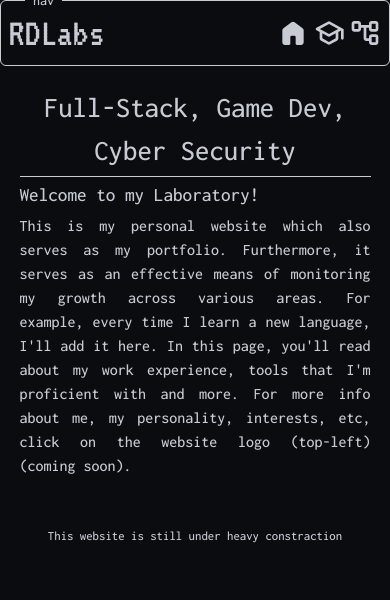
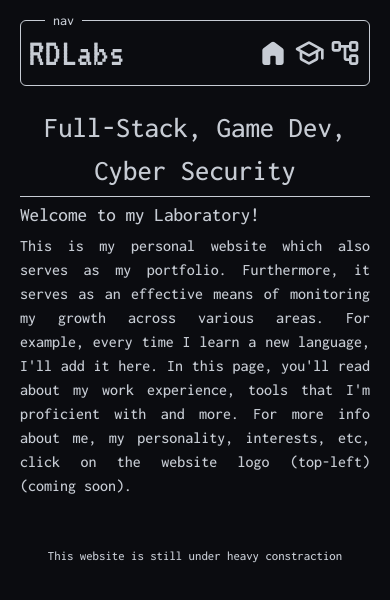
Before and after one commit to RDlabz/RD, a Next.js app: page / in a window 390 px wide. Shown: the top 600 px of the page. Built offline with nearby package versions, Linux system fonts and the light colour scheme.

Commit message:
Window manager

```diff
--- a/src/app/layout.tsx
+++ b/src/app/layout.tsx
@@ -3,7 +3,7 @@ import "@/styles/globals.css";
 import Header from "@/components/Header";
 import LoadingScreen from "@/components/LoadingScreen";
 import { VT323, Share_Tech_Mono, Inconsolata } from "next/font/google";
-import Window from "@/components/Window";
+import WindowManager from "@/components/WindowManager";
 
 const pixel = VT323({
   subsets: ["latin"],
@@ -70,12 +70,9 @@ export default async function RootLayout({
         className={`${pixel.variable} ${tech.variable} ${body.variable} antialiased bg-rd-base`}
       >
         <LoadingScreen>
-          <Window title="nav">
-            <Header />
-          </Window>
-          <main>
+          <WindowManager header={<Header />}>
             {children}
-          </main>
+          </WindowManager>
         </LoadingScreen>
       </body>
     </html>
--- a/src/components/Window.tsx
+++ /dev/null
@@ -1,17 +0,0 @@
-export default function Window({
-    children,
-    title
-}:{
-    children: React.ReactNode;
-    title?: string
-}) {
-
-    return (
-        <div className="relative w-full flex justify-between items-center border border-rd-fg text-rd-fg rounded-md hover:text-rd-primary hover:border-rd-primary">
-            <p className="absolute text-sm -top-2.5 left-6 bg-rd-base px-2">{title}</p>
-            <div className="size-full text-rd-fg">
-                {children}
-            </div>
-        </div>
-    )
-}
--- /dev/null
+++ b/src/components/WindowManager.tsx
@@ -0,0 +1,79 @@
+
+export default function WindowManager({
+    children,
+    header
+}:{
+    children: React.ReactNode;
+    header: React.ReactNode;
+}) {
+    return (
+        <div id="WindowManager" className="h-screen w-screen flex flex-col p-5 gap-5">
+            <Window title="nav">{header}</Window>
+            <main className="flex-grow">{children}</main>
+        </div>
+    )
+}
+
+export function WindowGrid({
+    children
+}: {
+    children: React.ReactNode;
+}) {
+    return (
+        <div className="size-full flex gap-5">{children}</div>
+    )
+}
+
+export function BodyWindow({
+    children
+}: {
+    children: React.ReactNode;
+}) {
+    return (
+        <section className="flex flex-1 h-full gap-5">
+            {children}
+        </section>
+    )
+}
+
+export function LeftWindow({
+    children
+}: {
+    children: React.ReactNode;
+}) {
+    return (
+        <aside className="flex flex-col w-[15%] h-full items-center gap-5">
+            {children}
+        </aside>
+    )
+}
+
+export function RightWindow({
+    children
+}: {
+    children: React.ReactNode;
+}) {
+    return (
+        <aside className="flex flex-col w-[15%] h-full items-center gap-5">
+            {children}
+        </aside>
+    )
+}
+
+export function Window({
+    children,
+    title
+}:{
+    children: React.ReactNode;
+    title?: string
+}) {
+
+    return (
+        <div className="relative w-full flex justify-between items-center border border-rd-fg text-rd-fg rounded-md hover:text-rd-primary hover:border-rd-primary">
+            <p className="absolute text-sm -top-2.5 left-6 bg-rd-base px-2">{title}</p>
+            <div className="size-full text-rd-fg">
+                {children}
+            </div>
+        </div>
+    )
+}
--- a/src/styles/globals.css
+++ b/src/styles/globals.css
@@ -49,10 +49,6 @@ body {
   color: var(--foreground);
   font-family: var(--rd-text), sans-serif;
   font-size: var(--body);
-}
-
-main {
-  padding: 20px 10%;
 }
 
 h1, h2, p, small {
@@ -127,12 +123,6 @@ a {
   border-radius: 10px;
 }
 
-@media (max-width: 1050px) {
-  main {
-    padding: 5%;
-  }
-}
-
 @media (max-width: 700px) {
 
   :root {
```
